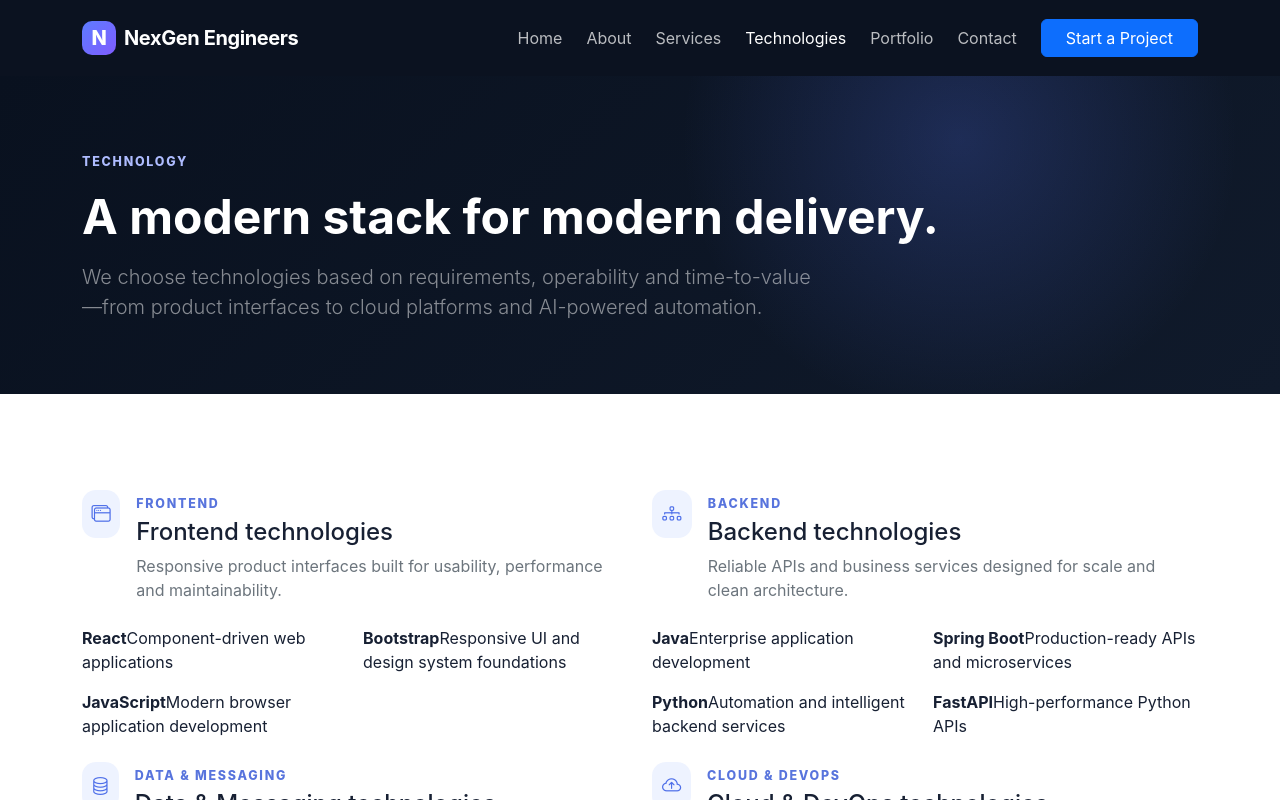
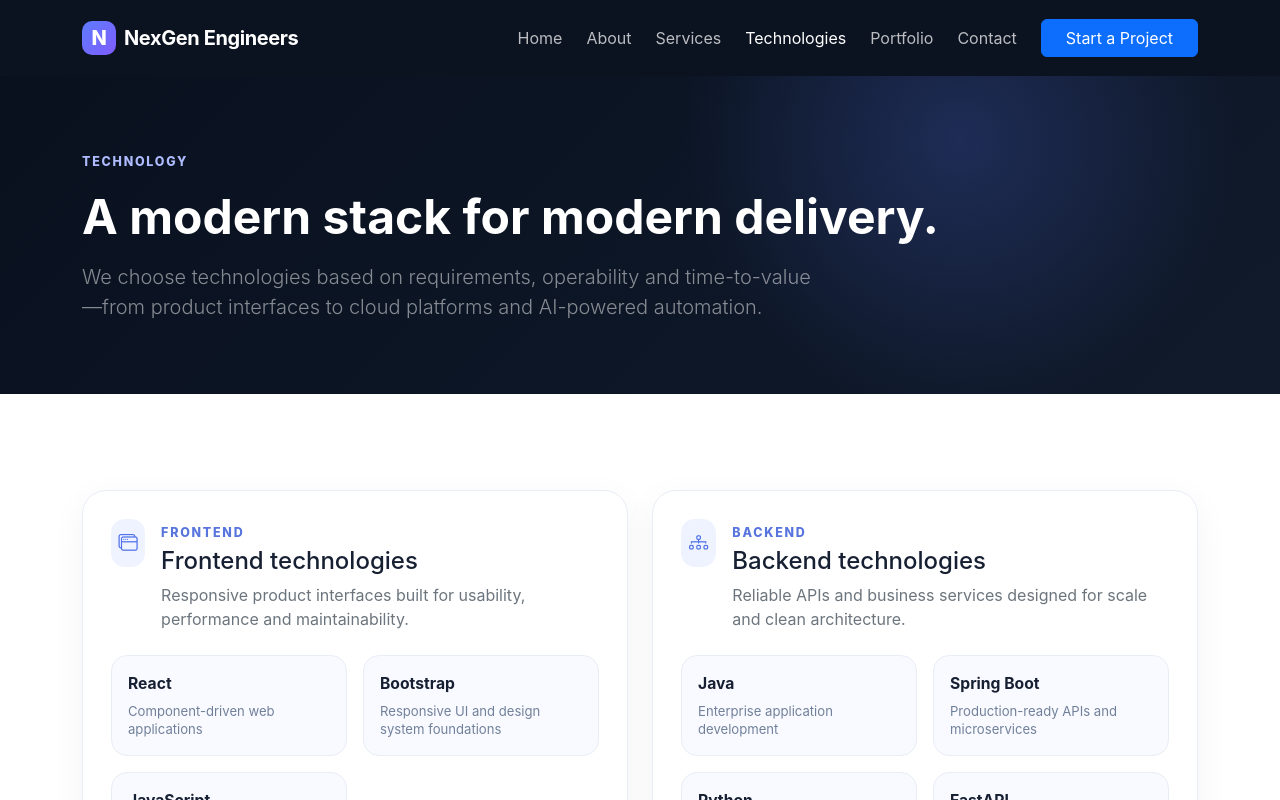
Before and after one commit to AmitKumarPrasad/nexgen-engineers-website, a React (Vite) app: page /technologies in a window 1280 px wide. Shown: the top 800 px of the page. Built offline with nearby package versions, Linux system fonts and the light colour scheme.

Commit message:
style: add technology showcase cards

```diff
--- a/src/styles.css
+++ b/src/styles.css
@@ -22,4 +22,6 @@ body{font-family:Inter,ui-sans-serif,system-ui,-apple-system,BlinkMacSystemFont,
 .contact-detail-card{border:1px solid #e8edf6;border-radius:20px;padding:8px;background:#fff;box-shadow:0 10px 35px rgba(26,40,67,.05)}
 .contact-detail{display:flex;gap:16px;align-items:center;padding:18px;border-bottom:1px solid #edf0f5}.contact-detail:last-child{border-bottom:0}.contact-detail>i{width:42px;height:42px;display:grid;place-items:center;border-radius:12px;background:#eef3ff;color:#4e6fe9;font-size:1.1rem}.contact-detail small,.contact-detail strong{display:block}.contact-detail small{color:#7b879c;margin-bottom:3px}.contact-detail strong{font-size:.95rem}
 .case-block{margin-top:14px}.case-block small{display:block;text-transform:uppercase;letter-spacing:.08em;font-size:.7rem;font-weight:800;color:#71809a;margin-bottom:5px}.case-block p{margin:0;color:#5e6b80;line-height:1.55}.form-select{padding-right:2.5rem}.footer-link{display:block;color:rgba(255,255,255,.58);text-decoration:none;margin-top:.6rem}.footer-link:hover{color:#fff}
+.technology-group{border:1px solid #e8edf6;border-radius:24px;padding:28px;background:#fff;box-shadow:0 10px 35px rgba(26,40,67,.05);transition:transform .2s ease,box-shadow .2s ease}.technology-group:hover{transform:translateY(-3px);box-shadow:0 18px 45px rgba(26,40,67,.09)}
+.technology-item{display:flex;flex-direction:column;gap:6px;border:1px solid #e9edf5;border-radius:16px;padding:16px;background:#f9faff}.technology-item strong{font-size:.98rem;color:#172033}.technology-item span{font-size:.82rem;color:#71809a;line-height:1.4}
 @media(max-width:991px){.section-space{padding:72px 0}}
```
